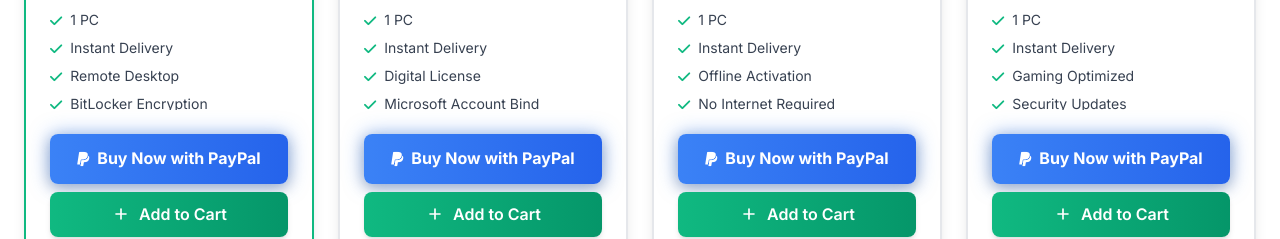
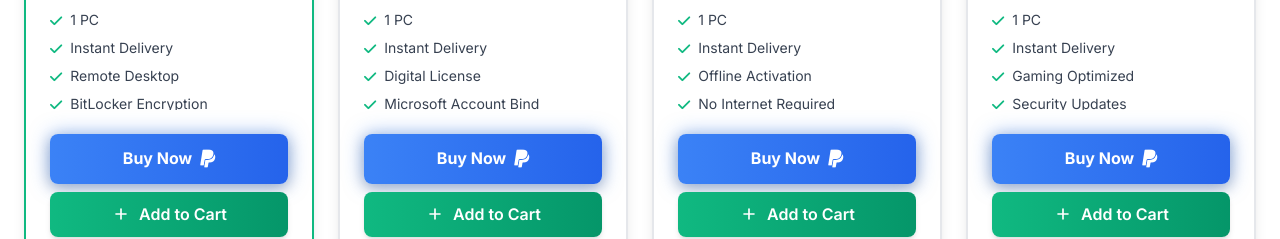
Before and after one commit to adnanevandetta-del/officialkeyshub, a Next.js app: page / in a window 1280 px wide. Shown: the part 1441-1680 px from the top of the page. Built offline with nearby package versions, Linux system fonts and the light colour scheme.

Commit message:
Update Buy Now button - show Buy Now with PayPal logo, all blue

```diff
--- a/app/components/Products.tsx
+++ b/app/components/Products.tsx
@@ -904,8 +904,7 @@
                       boxShadow: '0 0 20px rgba(59, 130, 246, 0.5), 0 4px 14px rgba(0, 0, 0, 0.25)'
                     }}
                   >
-                    <i className="fab fa-paypal mr-2"></i>
-                    Buy Now with PayPal
+                    Buy Now <i className="fab fa-paypal ml-2 text-xl"></i>
                   </button>
                   <button
                     onClick={(e) => {
```
